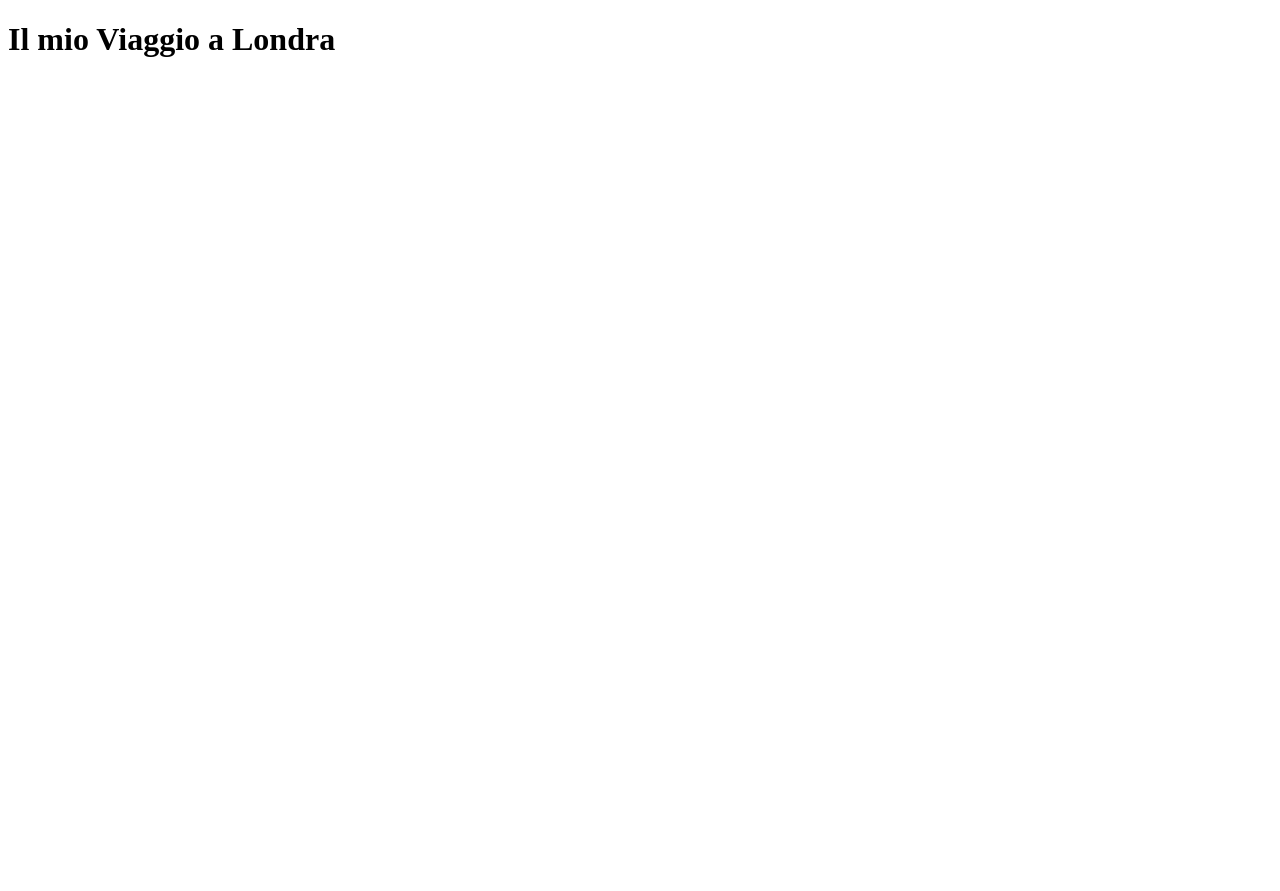
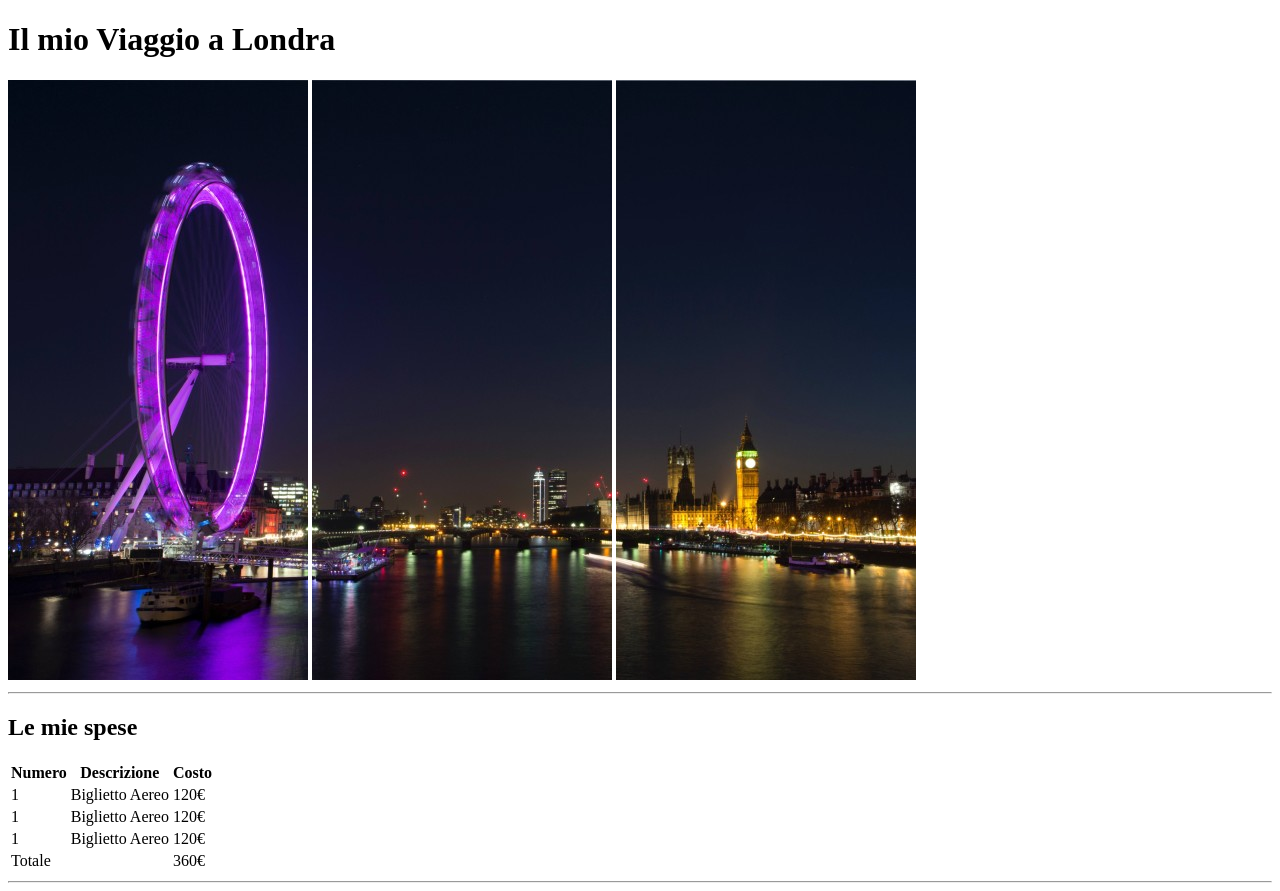
Before and after one commit to FeloMatta/html-london-trip, a plain HTML site: page index.html in a window 1280 px wide. Before the commit the page ends 800 px from the top, so only its background shows below. Drawn offline with Linux system fonts and the light colour scheme.

Commit message:
Inserimento-immagini-e-tabella

```diff
--- a/index.html
+++ b/index.html
@@ -7,8 +7,60 @@
     <title>Viaggio a londra</title>
 </head>
 <body>
+    <!-- Titolo -->
     <h1>
         Il mio Viaggio a Londra
     </h1>
+    <!-- Immagini di Londra -->
+    <Div>
+        <img src="img/pexels-bill-emrich-230794-0.jpg" alt="">
+        <img src="img/pexels-bill-emrich-230794-1.jpg" alt="">
+        <img src="img/pexels-bill-emrich-230794-2.jpg" alt="">
+    </Div>
+    <hr>
+    <!-- Secondo titolo -->
+    <h2>
+        Le mie spese
+    </h2>
+    <table>
+        <!-- intestazione tabella -->
+        <thead>
+            <tr>
+                <th><strong>Numero</strong></th>
+                <th><strong>Descrizione</strong></th>
+                <th><strong>Costo</strong></th>
+            </tr>
+        </thead>
+        <!-- corpo tabella -->
+        <tbody>
+            <tr>
+                <td>1</td>
+                <td>Biglietto Aereo</td>
+                <td>120€</td>
+            </tr>
+            <tr>
+                <td>1</td>
+                <td>Biglietto Aereo</td>
+                <td>120€</td>
+            </tr>
+            <tr>
+                <td>1</td>
+                <td>Biglietto Aereo</td>
+                <td>120€</td>
+            </tr>
+        </tbody>
+        <!-- chiusura della tabella -->
+        <tfoot>
+            <tr>
+                <td>Totale</td>
+                <td></td>
+                <td>360€</td>
+            </tr>
+        </tfoot>
+    </table>
+
+    <hr>
+
+
 </body>
 </html>
```
Also changed, not shown: img/pexels-bill-emrich-230794-0.jpg (added), img/pexels-bill-emrich-230794-1.jpg (added), img/pexels-bill-emrich-230794-2.jpg (added).
